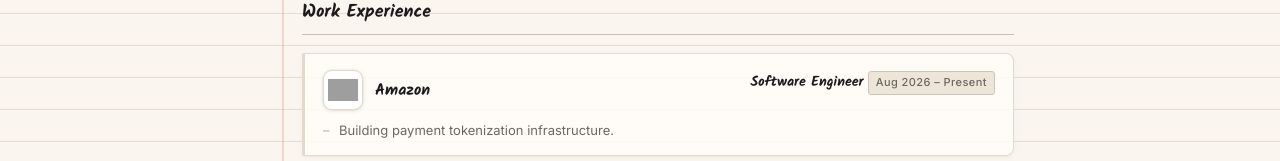
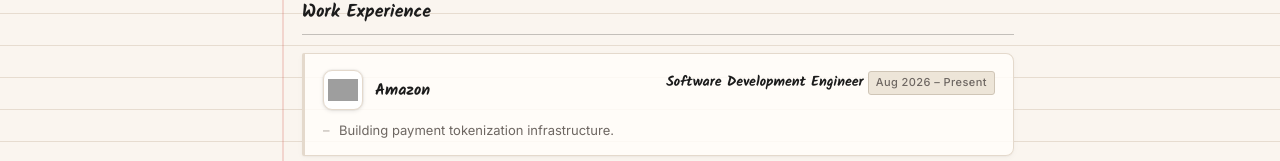
Before and after one commit to aaronbarought/MyPortfolio, a React (Vite) app: page /work in a window 1280 px wide. Shown: the part 402-563 px from the top of the page. Built offline with nearby package versions, Linux system fonts and the light colour scheme; grey boxes are pictures that could not be loaded; the HTML template or start-up script is replaced by a standard one.

Commit message:
Amazon SDE title, restore resume PDF with clickable links

```diff
--- a/src/components/Experience.jsx
+++ b/src/components/Experience.jsx
@@ -5,7 +5,7 @@ const EXPERIENCES = [
     company: "Amazon",
     logo: "/logos/amazon.png",
     fallback: "https://cdn.simpleicons.org/amazon/FF9900",
-    role: "Software Engineer",
+    role: "Software Development Engineer",
     period: "Aug 2026 – Present",
     bullets: [
       "Building payment tokenization infrastructure.",
```
Also changed, not shown: 1 other file (tests, documents, lock files or other folders).
